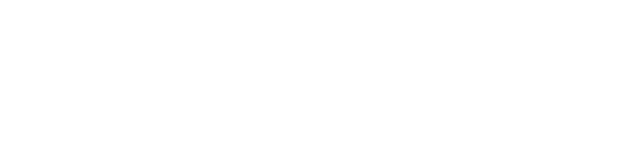
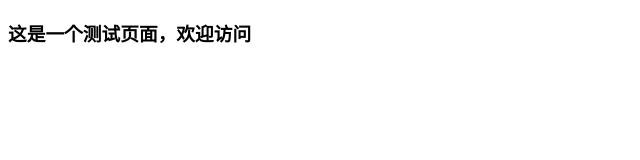
Before and after one commit to wei193/liangxingyiliao, a plain HTML site: page index.html in a window 1280 px wide. Shown: the whole page, without its empty margins (0-640 px from the left). Drawn offline with Linux system fonts and the light colour scheme.

Commit message:
test_edit

```diff
--- a/index.html
+++ b/index.html
@@ -6,6 +6,6 @@
     <title>Document</title>
 </head>
 <body>
-
+<h3>这是一个测试页面，欢迎访问</h3>
 </body>
 </html>
```
